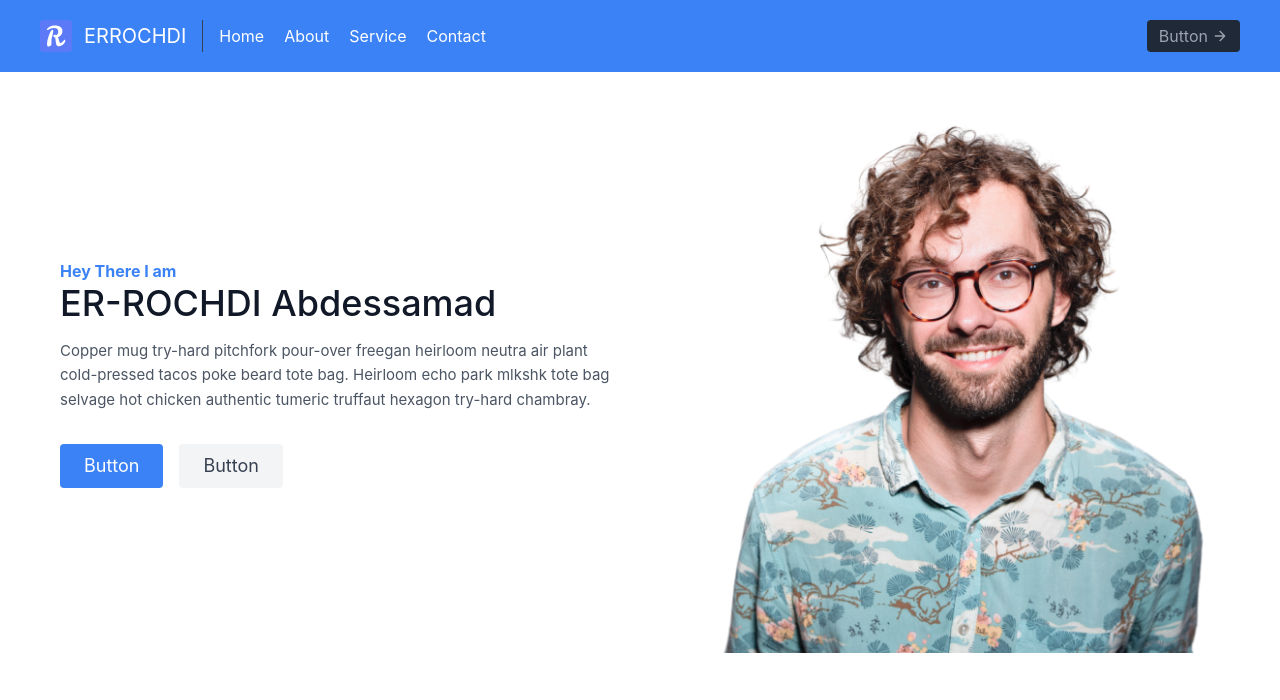
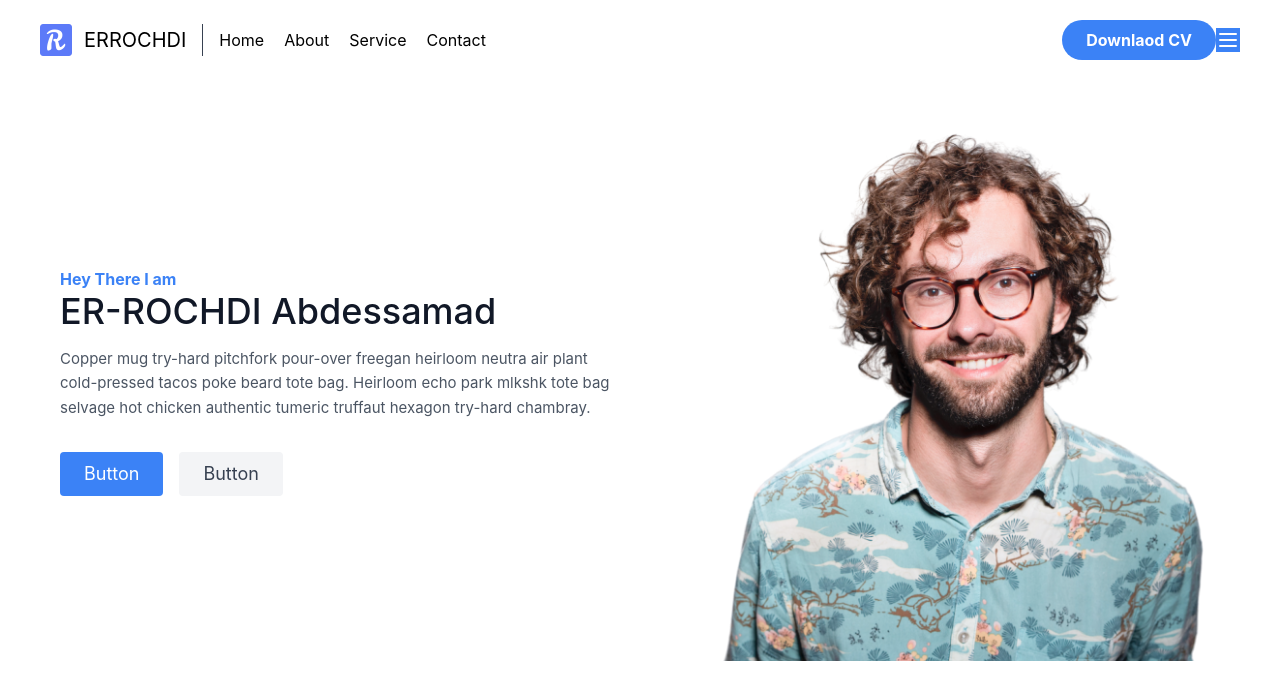
Before and after one commit to ssamad49/Portfolio, a Vue app in the folder portfolio/: page / in a window 1280 px wide. Shown: the top 700 px of the page. Built offline with nearby package versions, Linux system fonts and the light colour scheme.

Commit message:
update navebar

```diff
--- a/portfolio/src/App.vue
+++ b/portfolio/src/App.vue
@@ -5,27 +5,31 @@ import { RouterLink, RouterView } from 'vue-router'
 </script>
 
 <template>
-  <div class="mx-auto px-5 bg-blue-500">
-     <header class="container  text-gray-400 bg-blue-500 body-font">
-              <div class="container mx-auto flex flex-wrap p-5 flex-col md:flex-row items-center">
-                <a class="flex title-font font-medium items-center text-white mb-4 md:mb-0">
+  <div class="mx-auto px-5">
+     <header class="container  text-gray-400  body-font">
+              <div class="container mx-auto flex flex-wrap p-5  md:flex-row items-center">
+                <a class="flex title-font font-medium items-center text-black mb-4 md:mb-0">
                  <img src="./assets/image/logo.png" alt="logo">
-                  <span class="ml-3 text-xl">ERROCHDI</span>
+                  <span class="ml-3 text-xl hover:text-blue-500">ERROCHDI</span>
                 </a>
                 <nav
-                  class="md:mr-auto md:ml-4 md:py-1 md:pl-4 md:border-l md:border-gray-700	flex flex-wrap items-center text-base justify-center">
-                  <router-link class="mr-5 hover:text-white text-white" to="/">Home</router-link>
-                  <router-link class="mr-5 hover:text-white text-white" to="/about">About</router-link>
-                  <router-link class="mr-5 hover:text-white text-white" to="/">Service</router-link>
-                  <router-link class="mr-5 hover:text-white text-white" to="/about">Contact</router-link>
-                  </nav>
+                  class=" md:mr-auto hidden md:block md:ml-4 md:py-1 md:pl-4 md:border-l md:border-gray-700	flex flex-wrap items-center text-base justify-center">
+                  <router-link class="mr-5 hover:text-blue-500 text-black" to="/">Home</router-link>
+                  <router-link class="mr-5 hover:text-blue-500 text-black" to="/about">About</router-link>
+                  <router-link class="mr-5 hover:text-blue-500 text-black" to="/">Service</router-link>
+                  <router-link class="mr-5 hover:text-blue-500 text-black" to="/about">Contact</router-link>
+                </nav>
                 <button
-                  class="inline-flex items-center bg-gray-800 border-0 py-1 px-3 focus:outline-none hover:bg-gray-700 rounded text-base mt-4 md:mt-0">Button
-                  <svg fill="none" stroke="currentColor" stroke-linecap="round" stroke-linejoin="round" stroke-width="2"
-                    class="w-4 h-4 ml-1" viewBox="0 0 24 24">
-                    <path d="M5 12h14M12 5l7 7-7 7"></path>
-                  </svg>
+                  class="inline-flex items-center text-white border-0 py-2  px-6 focus:outline-none hover:bg-gray-700  text-base mt-4 md:mt-0 rounded-full font-bold bg-blue-500">Downlaod CV
+
                 </button>
+                <div class=" flex items-center">
+                      <button @click="toggleMobileMenu" class="text-white bg-blue-500">
+                          <svg class="w-6 h-6" fill="none" stroke="currentColor" viewBox="0 0 24 24" xmlns="http://www.w3.org/2000/svg">
+                              <path stroke-linecap="round" stroke-linejoin="round" stroke-width="2" d="M4 6h16M4 12h16M4 18h16"></path>
+                          </svg>
+                      </button>
+                </div>
               </div>
             </header>
 
```
